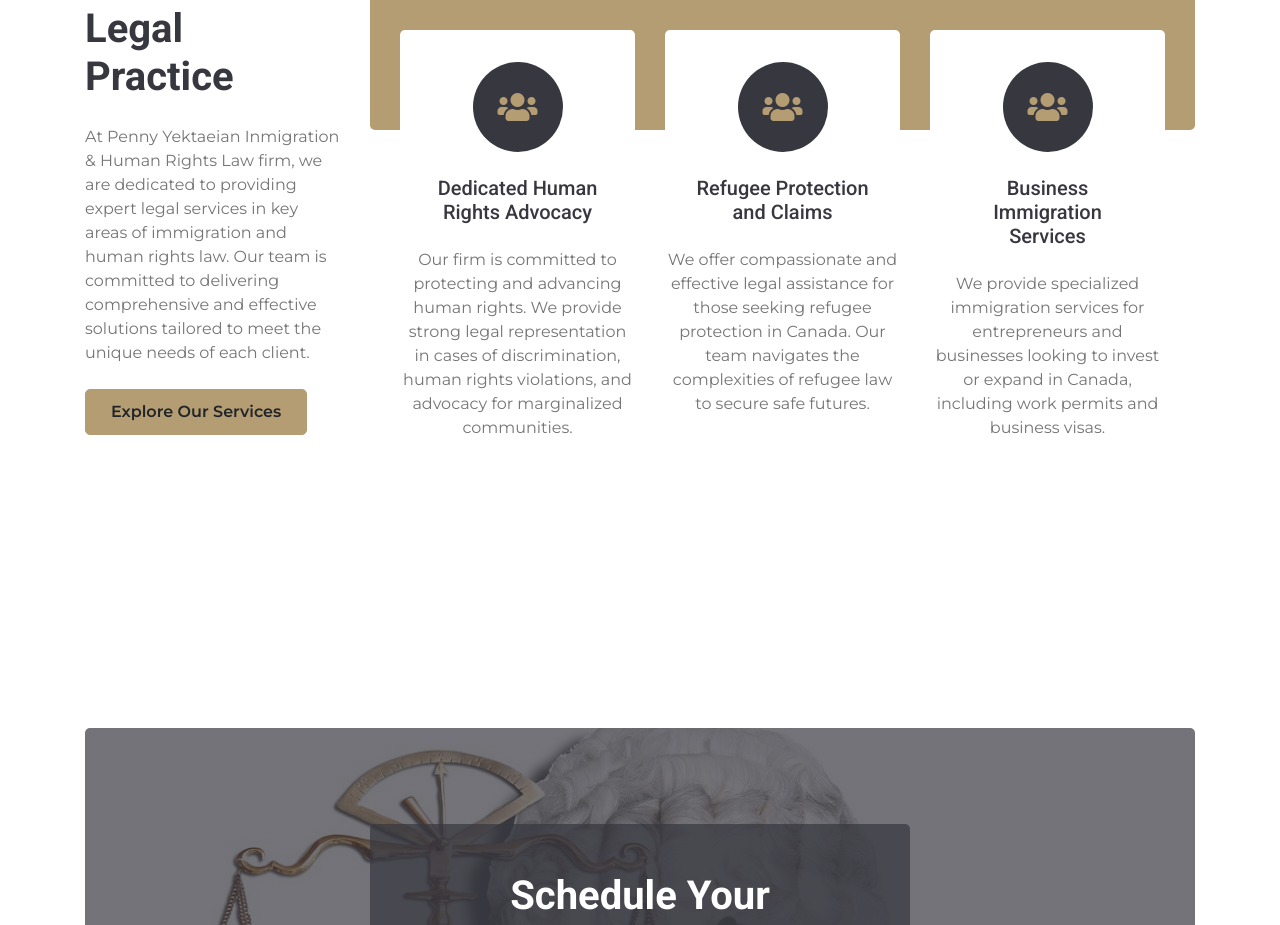
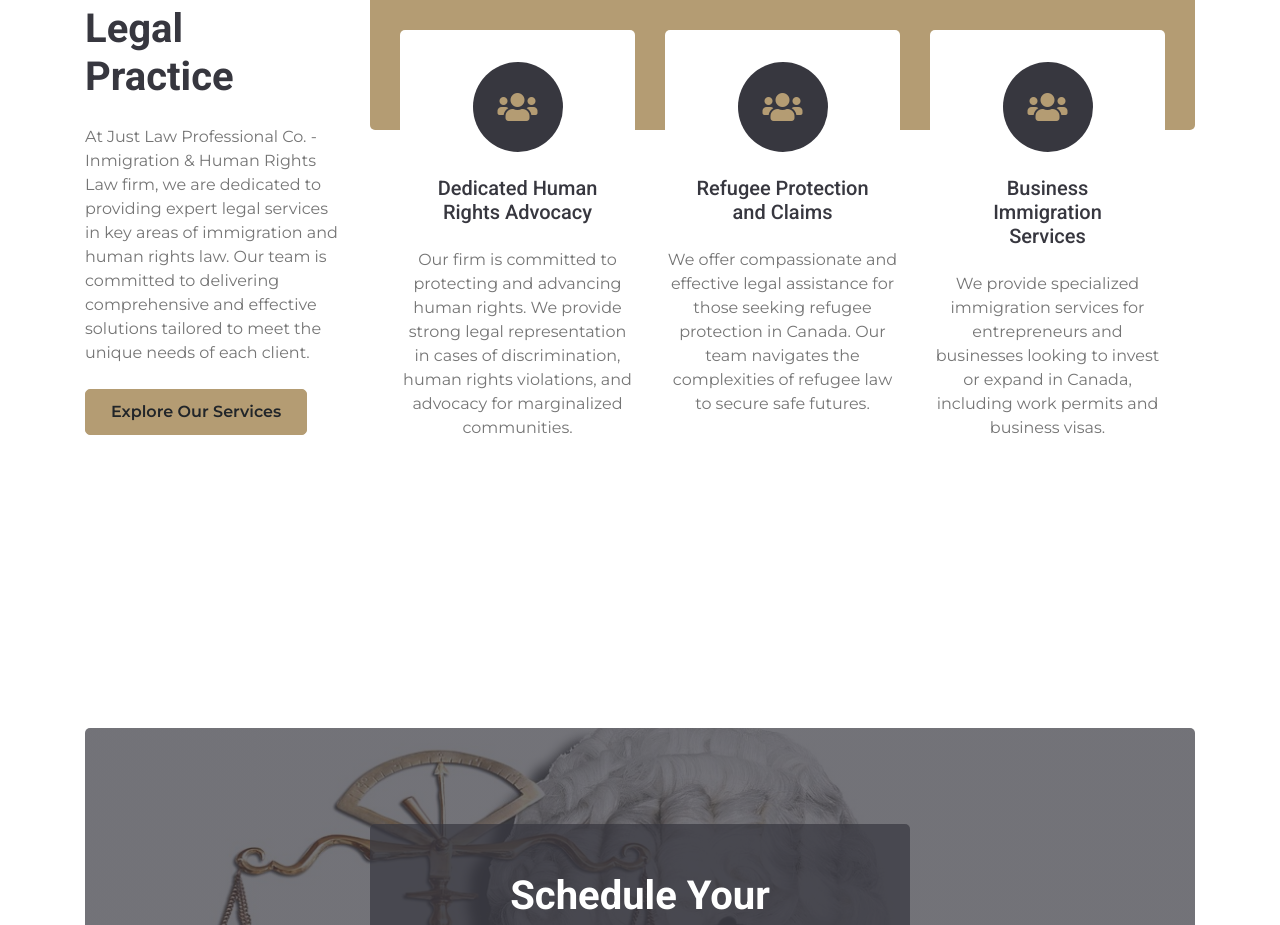
Before and after one commit to regulocamba/regulocamba.github.io, a plain HTML site: page index.html in a window 1280 px wide. Shown: the part 2120-3045 px from the top of the page. Drawn offline with nearby package versions, Linux system fonts and the light colour scheme.

Commit message:
Modify Our Expertise

```diff
--- a/index.html
+++ b/index.html
@@ -187,7 +187,7 @@
                 <div class="col-lg-3">
                     <h6 class="text-uppercase">Our Expertise</h6>
                     <h1 class="mb-4">Areas of Legal Practice</h1>
-                    <p>At Penny Yektaeian Inmigration & Human Rights Law firm, we are dedicated to providing expert legal services in key areas of immigration and human rights law. Our team is committed to delivering comprehensive and effective solutions tailored to meet the unique needs of each client.</p>
+                    <p>At Just Law Professional Co. -  Inmigration & Human Rights Law firm, we are dedicated to providing expert legal services in key areas of immigration and human rights law. Our team is committed to delivering comprehensive and effective solutions tailored to meet the unique needs of each client.</p>
                     <a href="" class="btn btn-primary mt-2">Explore Our Services</a>
                 </div>
                 <div class="col-lg-9 pt-5 pt-lg-0">
```
